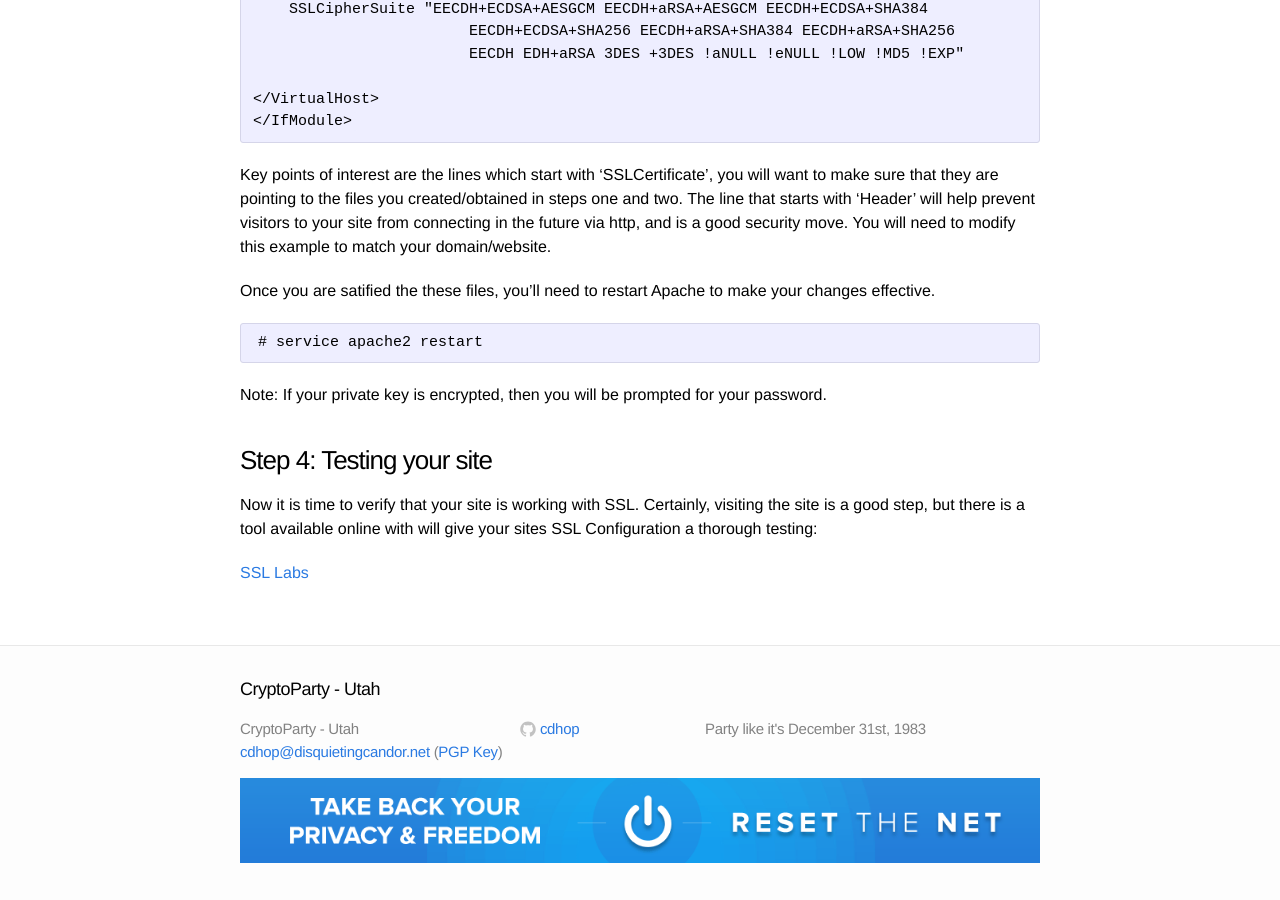
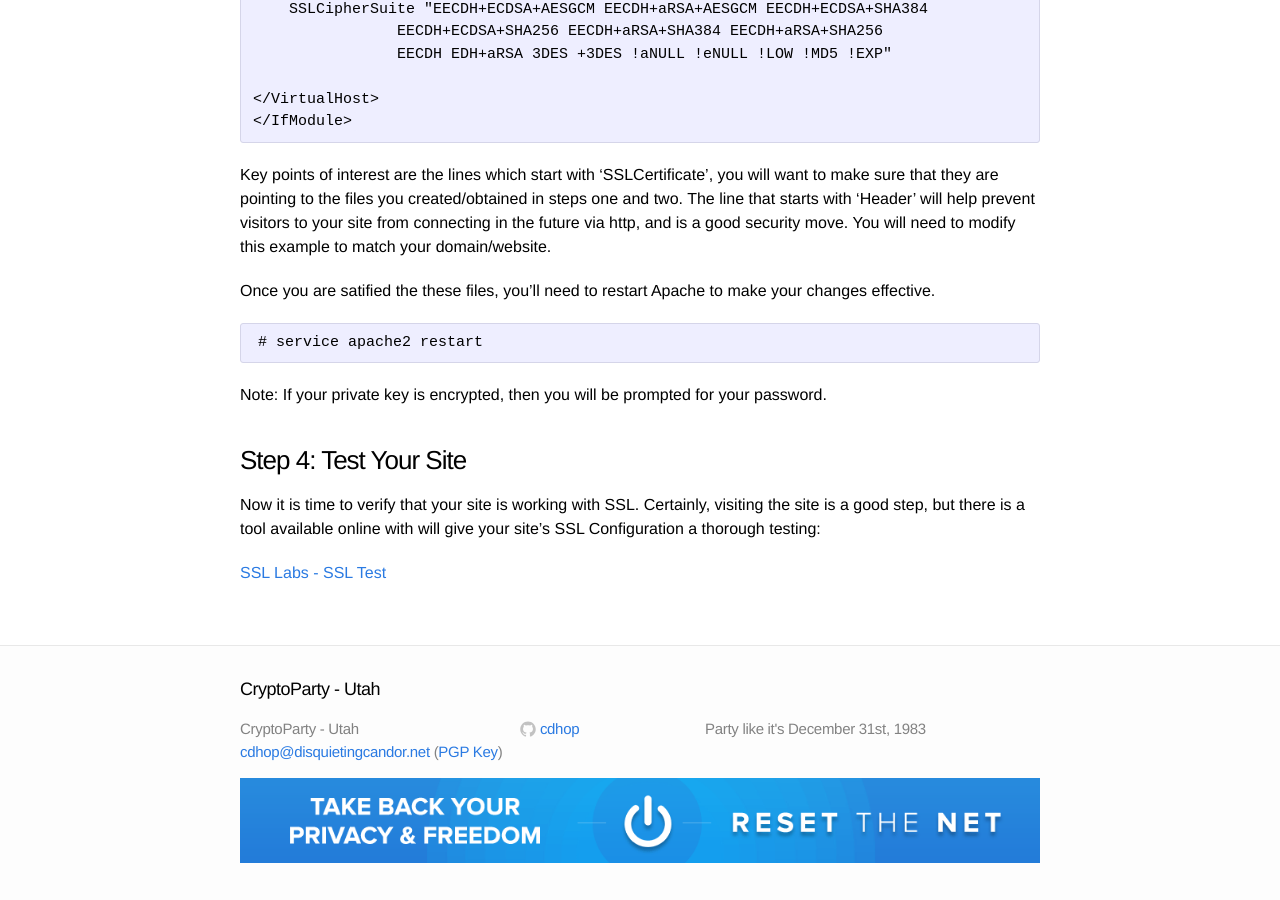
Before and after one commit to cdhop/cryptopartyutah, a Jekyll site: the page built from _posts/2014-06-05-add-ssl-to-your-site.md, in a window 1280 px wide and 900 px high, scrolled down 3971 px. Built offline with Jekyll 4.4.1, drawn with Linux system fonts in a browser that asks for light colours.

Commit message:
Added Link Page and editing SSL post

```diff
--- a/_posts/2014-06-05-add-ssl-to-your-site.md
+++ b/_posts/2014-06-05-add-ssl-to-your-site.md
@@ -147,8 +147,8 @@
 	    SSLProtocol ALL -SSLv2
 	    SSLHonorCipherOrder On
 	    SSLCipherSuite "EECDH+ECDSA+AESGCM EECDH+aRSA+AESGCM EECDH+ECDSA+SHA384
-	    			EECDH+ECDSA+SHA256 EECDH+aRSA+SHA384 EECDH+aRSA+SHA256
-	    			EECDH EDH+aRSA 3DES +3DES !aNULL !eNULL !LOW !MD5 !EXP"
+	 		EECDH+ECDSA+SHA256 EECDH+aRSA+SHA384 EECDH+aRSA+SHA256
+	    		EECDH EDH+aRSA 3DES +3DES !aNULL !eNULL !LOW !MD5 !EXP"
 
     </VirtualHost>
     </IfModule>
@@ -163,8 +163,8 @@
 
 Note: If your private key is encrypted, then you will be prompted for your password.
 
-### Step 4: Testing your site
+### Step 4: Test Your Site
 
-Now it is time to verify that your site is working with SSL.  Certainly, visiting the site is a good step, but there is a tool available online with will give your sites SSL Configuration a thorough testing:
+Now it is time to verify that your site is working with SSL.  Certainly, visiting the site is a good step, but there is a tool available online with will give your site's SSL Configuration a thorough testing:
 
-[SSL Labs](https://ssllabs.com/ssltest)
+[SSL Labs - SSL Test](https://ssllabs.com/ssltest)
```
Also changed, not shown: links.md (added, +26 -0 lines).
